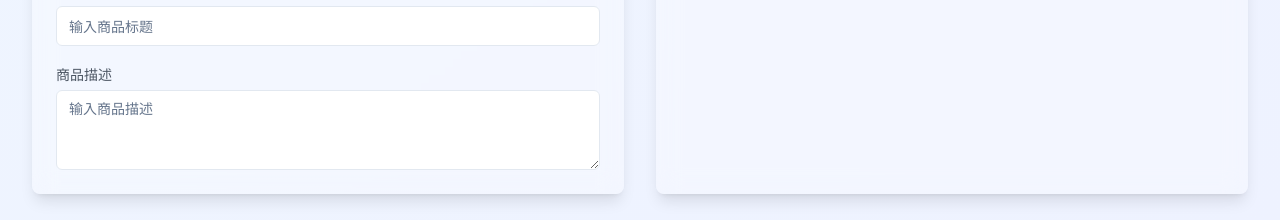
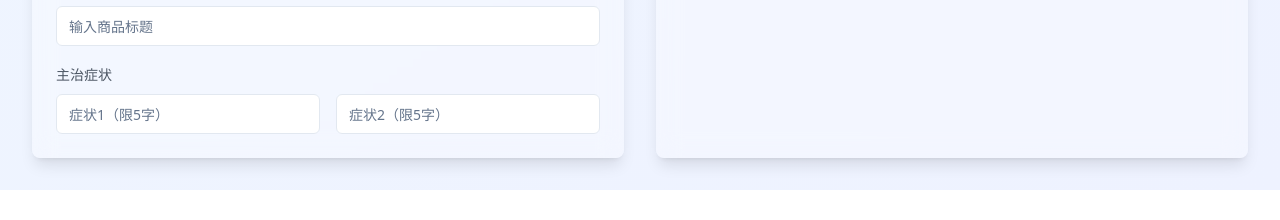
Before and after one commit to moonxing99/tpyh, a React (Vite) app: page / in a window 1280 px wide. Shown: the part 682-902 px from the top of the page. After the commit the page ends 872 px from the top, so only its background shows below. Built offline with nearby package versions, Linux system fonts and the light colour scheme.

Commit message:
我已经完成了修改，主要变更包括： 1. 将"商品描述"标签改为"主治症状" 2. 移除了原来的 Textarea 组件，改为两个 Input

```diff
--- a/src/components/ImageEditor/TextTemplateSelector.jsx
+++ b/src/components/ImageEditor/TextTemplateSelector.jsx
@@ -1,9 +1,14 @@
 import React from 'react';
 import { Card, CardContent, CardHeader, CardTitle } from "@/components/ui/card";
 import { Input } from "@/components/ui/input";
-import { Textarea } from "@/components/ui/textarea";
 
 const TextTemplateSelector = ({ onTextChange }) => {
+  const handleSymptomChange = (index, value) => {
+    // 限制输入5个字
+    const limitedValue = value.slice(0, 5);
+    onTextChange(`symptom${index + 1}`, limitedValue);
+  };
+
   return (
     <Card className="w-full bg-white/30 backdrop-blur-md border-0 shadow-lg mt-4">
       <CardHeader>
@@ -20,12 +25,25 @@ const TextTemplateSelector = ({ onTextChange }) => {
             />
           </div>
           <div>
-            <label className="text-sm text-gray-600">商品描述</label>
-            <Textarea
-              placeholder="输入商品描述"
-              onChange={(e) => onTextChange('description', e.target.value)}
-              className="mt-1"
-            />
+            <label className="text-sm text-gray-600">主治症状</label>
+            <div className="grid grid-cols-2 gap-4 mt-1">
+              <div>
+                <Input
+                  placeholder="症状1（限5字）"
+                  maxLength={5}
+                  onChange={(e) => handleSymptomChange(0, e.target.value)}
+                  className="mt-1"
+                />
+              </div>
+              <div>
+                <Input
+                  placeholder="症状2（限5字）"
+                  maxLength={5}
+                  onChange={(e) => handleSymptomChange(1, e.target.value)}
+                  className="mt-1"
+                />
+              </div>
+            </div>
           </div>
         </div>
       </CardContent>
```
